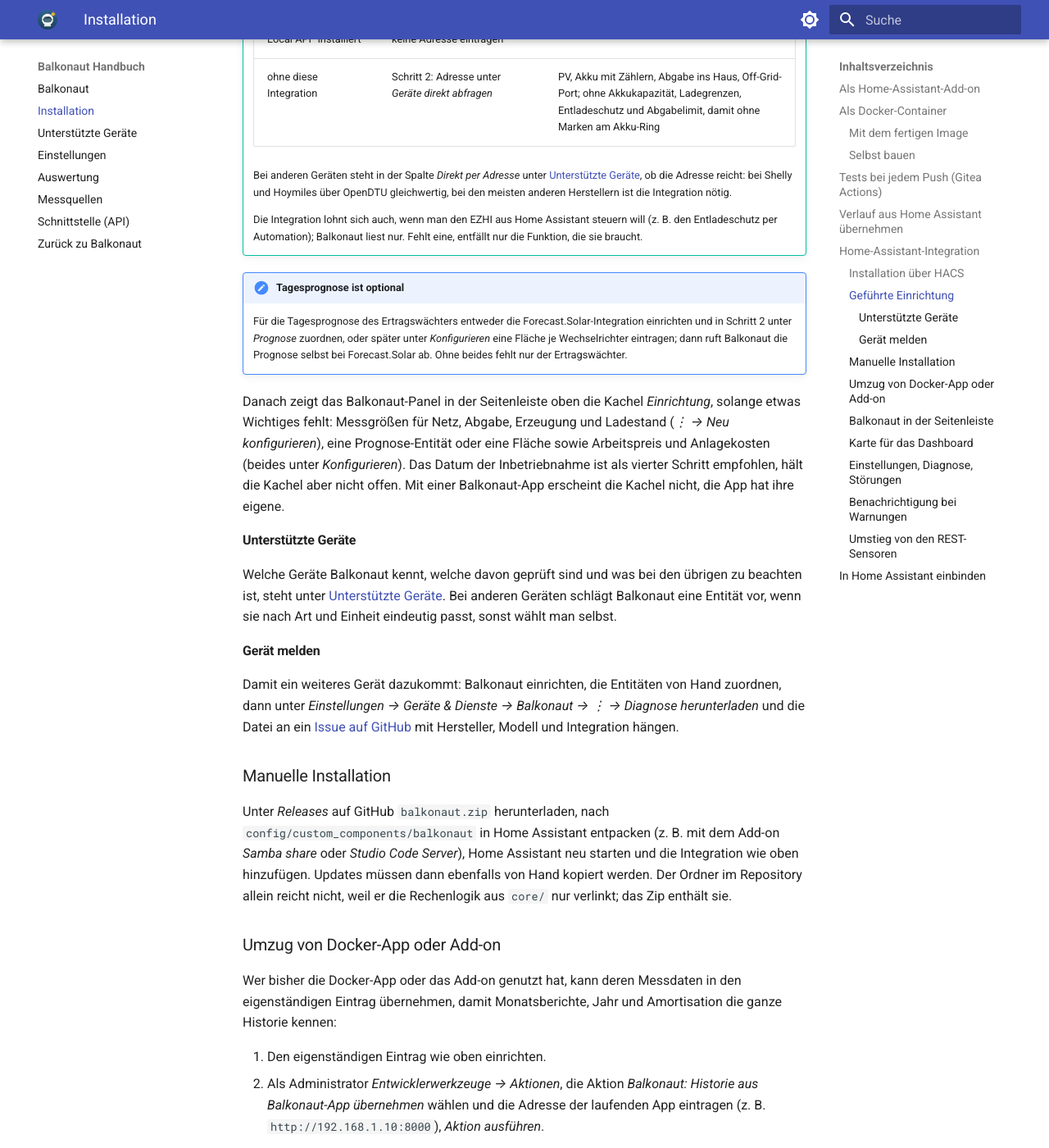
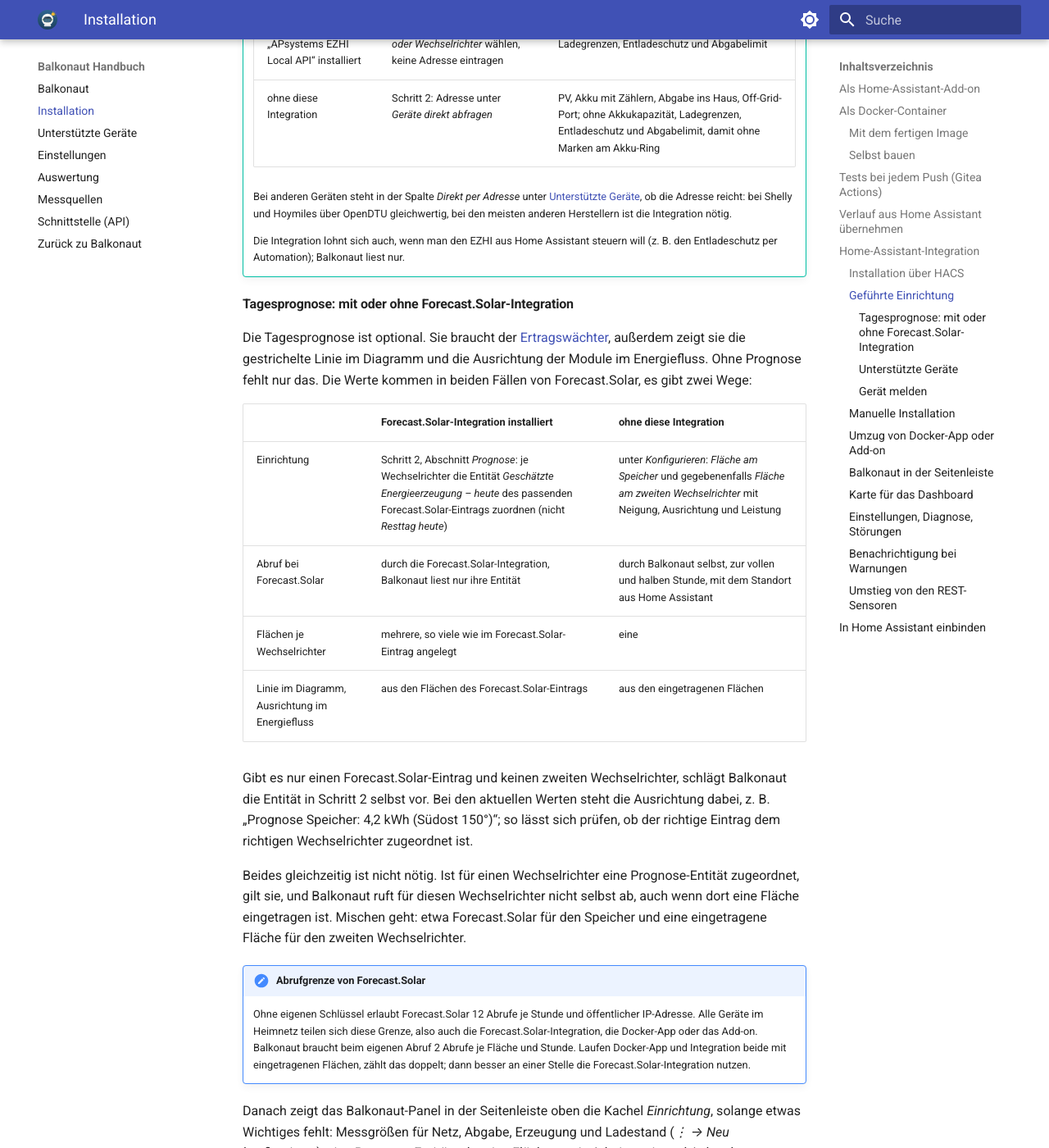
Before and after one commit to balkonaut/balkonaut, an MkDocs documentation site: the page built from docs/installation.md, in a window 1280 px wide and 1400 px high, scrolled down 4775 px. Shown: the whole window at 82% size. Built offline with MkDocs 1.6.1 and Material for MkDocs 9.7.7, drawn with Linux system fonts in a browser that asks for light colours; some of the changed text lies outside the part shown.

Commit message:
Handbuch: Tagesprognose mit oder ohne Forecast.Solar-Integration
Neuer Abschnitt in der geführten Einrichtung: beide Wege im Vergleich (Einrichtung, Abruf, Flächen je
Wechselrichter, Linie und Ausrichtung), Mischen, Abrufgrenze von Forecast.Solar. Jahresverlauf der Amortisation gibt
es nur in Docker-App und Add-on. Satz „Fehlt eine, entfällt nur die Funktion“ wieder an seiner Stelle.

Die Integration ruft für eine eingetragene Fläche nicht mehr selbst ab, wenn für diesen Wechselrichter eine
Prognose-Entität zugeordnet ist; das sparte bisher keine Abrufe von den 12 je Stunde und IP-Adresse.

Refs #106, #123

```diff
--- a/docs/installation.md
+++ b/docs/installation.md
@@ -166,7 +166,7 @@
 3. **Zusammenfassung**: welche Funktionen mit der Zuordnung verfügbar sind und welche nicht, weil Messgrößen fehlen.
    *Speichern* schließt ab, *Zuordnung ändern* führt zurück zu Schritt 2.
 
-Pflicht ist nur eine einzige Messgröße oder ein Gerät.
+Pflicht ist nur eine einzige Messgröße oder ein Gerät. Fehlt eine, entfällt nur die Funktion, die sie braucht.
 
 !!! tip "Pro Gerät eine Quelle: Integration oder Adresse"
     Ein Gerät entweder über seine Integration in Home Assistant einbinden oder direkt über die Adresse, nicht beides.
@@ -182,12 +182,34 @@
     Integration nötig.
 
     Die Integration lohnt sich auch, wenn man den EZHI aus Home Assistant steuern will (z. B. den Entladeschutz per
-    Automation); Balkonaut liest nur. Fehlt eine, entfällt nur die Funktion, die sie braucht.
+    Automation); Balkonaut liest nur.
 
-!!! note "Tagesprognose ist optional"
-    Für die Tagesprognose des Ertragswächters entweder die Forecast.Solar-Integration einrichten und in Schritt 2
-    unter *Prognose* zuordnen, oder später unter *Konfigurieren* eine Fläche je Wechselrichter eintragen; dann ruft
-    Balkonaut die Prognose selbst bei Forecast.Solar ab. Ohne beides fehlt nur der Ertragswächter.
+#### Tagesprognose: mit oder ohne Forecast.Solar-Integration
+
+Die Tagesprognose ist optional. Sie braucht der [Ertragswächter](auswertung.md#warnungen), außerdem zeigt sie die
+gestrichelte Linie im Diagramm und die Ausrichtung der Module im Energiefluss. Ohne Prognose fehlt nur das. Die
+Werte kommen in beiden Fällen von Forecast.Solar, es gibt zwei Wege:
+
+| | Forecast.Solar-Integration installiert | ohne diese Integration |
+|---|---|---|
+| Einrichtung | Schritt 2, Abschnitt *Prognose*: je Wechselrichter die Entität *Geschätzte Energieerzeugung – heute* des passenden Forecast.Solar-Eintrags zuordnen (nicht *Resttag heute*) | unter *Konfigurieren*: *Fläche am Speicher* und gegebenenfalls *Fläche am zweiten Wechselrichter* mit Neigung, Ausrichtung und Leistung |
+| Abruf bei Forecast.Solar | durch die Forecast.Solar-Integration, Balkonaut liest nur ihre Entität | durch Balkonaut selbst, zur vollen und halben Stunde, mit dem Standort aus Home Assistant |
+| Flächen je Wechselrichter | mehrere, so viele wie im Forecast.Solar-Eintrag angelegt | eine |
+| Linie im Diagramm, Ausrichtung im Energiefluss | aus den Flächen des Forecast.Solar-Eintrags | aus den eingetragenen Flächen |
+
+Gibt es nur einen Forecast.Solar-Eintrag und keinen zweiten Wechselrichter, schlägt Balkonaut die Entität in Schritt 2
+selbst vor. Bei den aktuellen Werten steht die Ausrichtung dabei, z. B. „Prognose Speicher: 4,2 kWh (Südost 150°)“;
+so lässt sich prüfen, ob der richtige Eintrag dem richtigen Wechselrichter zugeordnet ist.
+
+Beides gleichzeitig ist nicht nötig. Ist für einen Wechselrichter eine Prognose-Entität zugeordnet, gilt sie, und
+Balkonaut ruft für diesen Wechselrichter nicht selbst ab, auch wenn dort eine Fläche eingetragen ist. Mischen geht:
+etwa Forecast.Solar für den Speicher und eine eingetragene Fläche für den zweiten Wechselrichter.
+
+!!! note "Abrufgrenze von Forecast.Solar"
+    Ohne eigenen Schlüssel erlaubt Forecast.Solar 12 Abrufe je Stunde und öffentlicher IP-Adresse. Alle Geräte im
+    Heimnetz teilen sich diese Grenze, also auch die Forecast.Solar-Integration, die Docker-App oder das Add-on.
+    Balkonaut braucht beim eigenen Abruf 2 Abrufe je Fläche und Stunde. Laufen Docker-App und Integration beide mit
+    eingetragenen Flächen, zählt das doppelt; dann besser an einer Stelle die Forecast.Solar-Integration nutzen.
 
 Danach zeigt das Balkonaut-Panel in der Seitenleiste oben die Kachel *Einrichtung*, solange etwas Wichtiges fehlt:
 Messgrößen für Netz, Abgabe, Erzeugung und Ladestand (*⋮ → Neu konfigurieren*), eine Prognose-Entität oder eine
@@ -255,9 +277,8 @@
 - Unter *Konfigurieren*: das Abfrageintervall (Standard 5 Minuten), die Bezeichnung des Akkus für den Energiefluss
   (optional, z. B. der Hersteller) und des zusätzlichen Wechselrichters (optional, z. B. EZ1-M), im eigenständigen Betrieb außerdem Preise, Anschaffungskosten und Inbetriebnahme.
 - Ebenfalls unter *Konfigurieren* (eigenständig): je eine Fläche am Speicher und am zweiten Wechselrichter mit Neigung,
-  Ausrichtung und Leistung. Wer keine Forecast.Solar-Integration hat, bekommt so trotzdem die Tagesprognose für den
-  Ertragswächter: Balkonaut ruft sie zur vollen und halben Stunde selbst bei Forecast.Solar ab, mit dem Standort aus
-  Home Assistant. Ist eine Prognose-Entität zugeordnet, geht sie vor. Bisher eine Fläche je Wechselrichter.
+  Ausrichtung und Leistung, für die Tagesprognose ohne Forecast.Solar-Integration, siehe
+  [Tagesprognose](#tagesprognose-mit-oder-ohne-forecastsolar-integration).
 - Unter *⋮ → Neu konfigurieren*: im eigenständigen Betrieb die Zuordnung der Entitäten und die direkt abgefragten Geräte ändern (Schritte 2 und 3 der
   [geführten Einrichtung](#gefuhrte-einrichtung)), mit einer App deren Adresse. Eintrag und Messdaten bleiben erhalten.
   Für neu zugeordnete Entitäten übernimmt Balkonaut keinen Verlauf aus dem Recorder, sie zählen ab der Änderung.
```
Also changed, not shown: docs/auswertung.md (+6 -4 lines), 2 other files.
